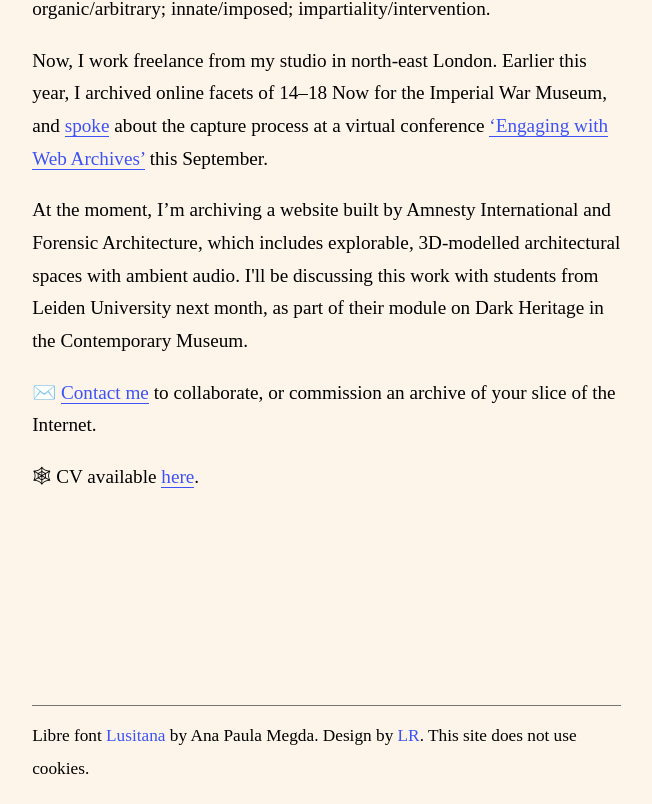
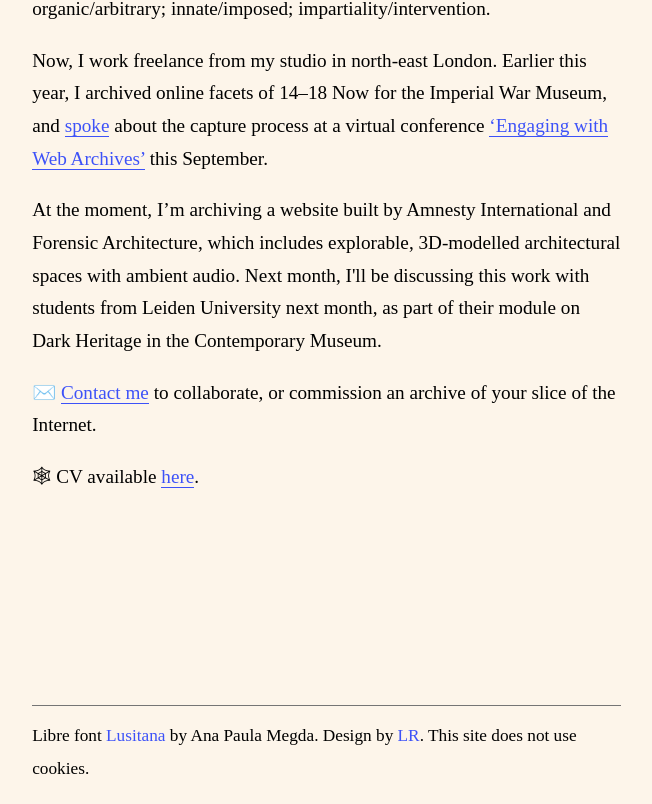
Before and after one commit to anisahawes/about, a plain HTML site: page index.html in a window 1280 px wide. Shown: the part 1506-2310 px from the top of the page, without its empty margins (19-671 px from the left). Drawn offline with nearby package versions, Linux system fonts and the light colour scheme; a web font is replaced by a local one.

Commit message:
Update index.html

```diff
--- a/index.html
+++ b/index.html
@@ -32,7 +32,7 @@
 
 		<p data-id="#image-7">Now, I work freelance from my studio in north-east London. Earlier this year, I archived online facets of 14–18 Now for the Imperial War Museum, and <a href="https://youtu.be/YnRBza0y18Q" target="blank">spoke</a> about the capture process at a virtual conference <a href="https://ewaconference.com" target="blank">‘Engaging with Web Archives’</a> this September.</p>
 
-		<p data-id="#image-8">At the moment, I’m archiving a website built by Amnesty International and Forensic Architecture, which includes explorable, 3D-modelled architectural spaces with ambient audio. I'll be discussing this work with students from Leiden University next month, as part of their module on Dark Heritage in the Contemporary Museum.</p>
+		<p data-id="#image-8">At the moment, I’m archiving a website built by Amnesty International and Forensic Architecture, which includes explorable, 3D-modelled architectural spaces with ambient audio. Next month, I'll be discussing this work with students from Leiden University next month, as part of their module on Dark Heritage in the Contemporary Museum.</p>
 
 		<p>✉️ <a href="mailto:anisa.hawes@icloud.com">Contact me</a> to collaborate, or commission an archive of your slice of the Internet.</p>
 
```
